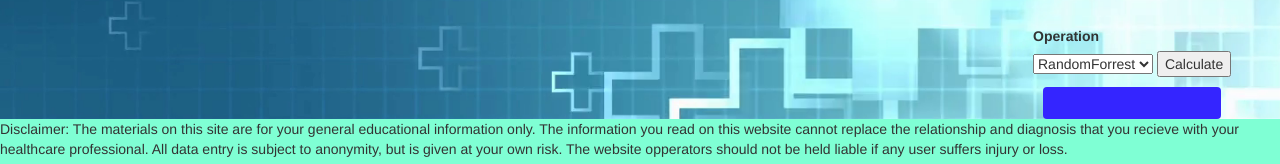
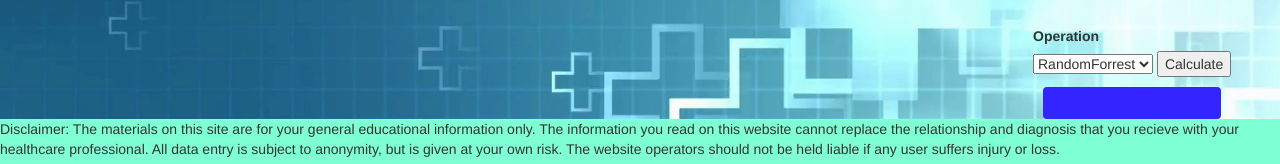
Before and after one commit to ramuir/Diabetes_Machine_Modeling, a Flask app: page / in a window 1280 px wide. Shown: the part 791-955 px from the top of the page. Run offline with Flask 2, Linux system fonts and the light colour scheme; parts of the project's set-up code (start-up, migrations or seed data) failed here and were passed over; some libraries are stand-ins or nearby versions.

Commit message:
grammar fix, added initdb

```diff
--- a/cleaning_final/templates/index.html
+++ b/cleaning_final/templates/index.html
@@ -189,7 +189,7 @@
       <p>Disclaimer: The materials on this site are for your general educational information only.
         The information you read on this website cannot replace the relationship and diagnosis that
         you recieve with your healthcare professional. All data entry is subject to anonymity, but
-        is given at your own risk. The website opperators should not be held liable if any user suffers
+        is given at your own risk. The website operators should not be held liable if any user suffers
         injury or loss.
        </p>
 
```
Also changed, not shown: cleaning_final/initdb.py (added).
